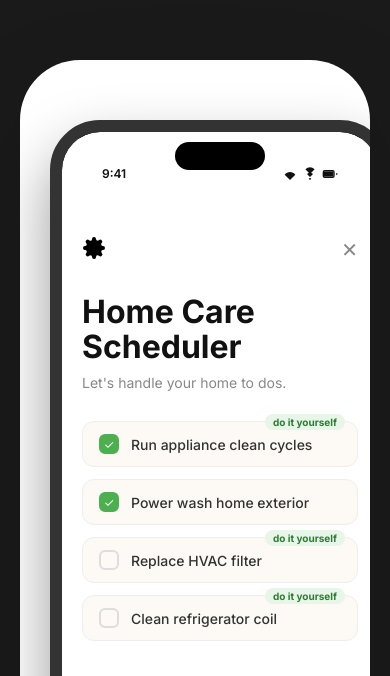
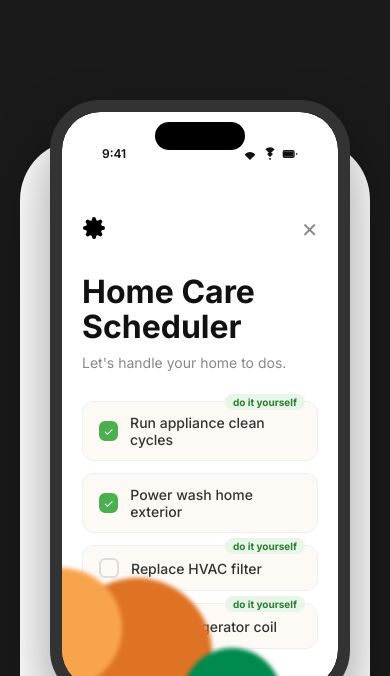
Before and after one commit to viratco/fixihelp, a React (Vite) app: page / in a window 390 px wide. Shown: the part 6768-7444 px from the top of the page. Built offline with nearby package versions, Linux system fonts and the light colour scheme.

Commit message:
Fix scheduler phone overlap and refine responsiveness

```diff
--- a/src/index.css
+++ b/src/index.css
@@ -822,6 +822,7 @@ button {
   align-items: center;
   justify-content: center;
   padding: 100px 20px;
+  padding: 180px 20px 100px; /* Increased top padding */
 }
 
 .scheduler-bg-split {
@@ -845,7 +846,7 @@ button {
   grid-template-columns: 1fr 1.2fr;
   padding: 80px;
   box-shadow: 0 40px 100px rgba(0,0,0,0.15);
-  overflow: hidden;
+  /* overflow: visible by default */
 }
 
 .scheduler-card-left {
@@ -858,7 +859,9 @@ button {
   height: 700px;
   border-radius: 50px;
   border: 12px solid #333;
-  position: relative;
+  position: absolute; /* Changed to absolute for precise floating */
+  top: -180px; /* Float above the card */
+  left: 0;
   overflow: hidden;
   box-shadow: 0 30px 60px rgba(0,0,0,0.4);
 }
@@ -1030,6 +1033,10 @@ button {
     font-size: 42px;
   }
   .scheduler-phone {
+    position: relative;
+    top: -100px;
     margin: 0 auto 50px;
+    width: 300px;
+    height: 600px;
   }
 }
```
